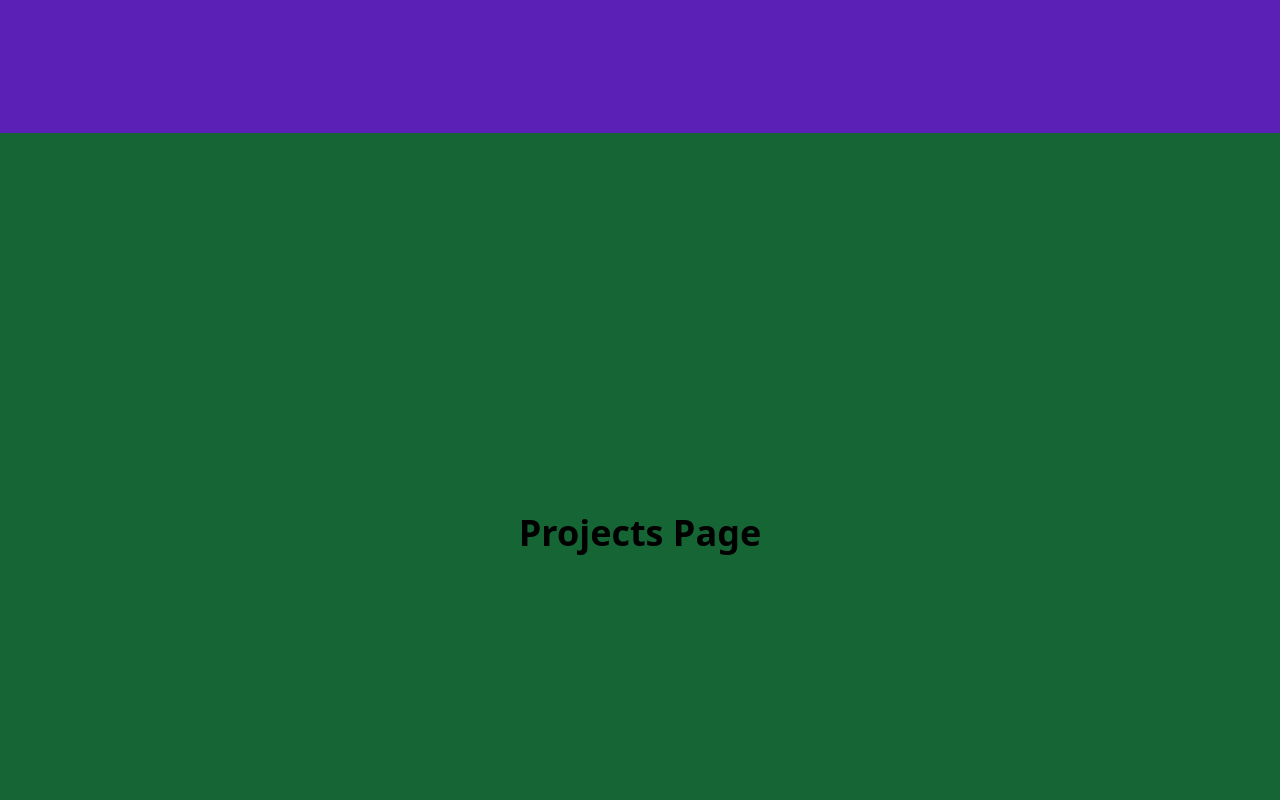
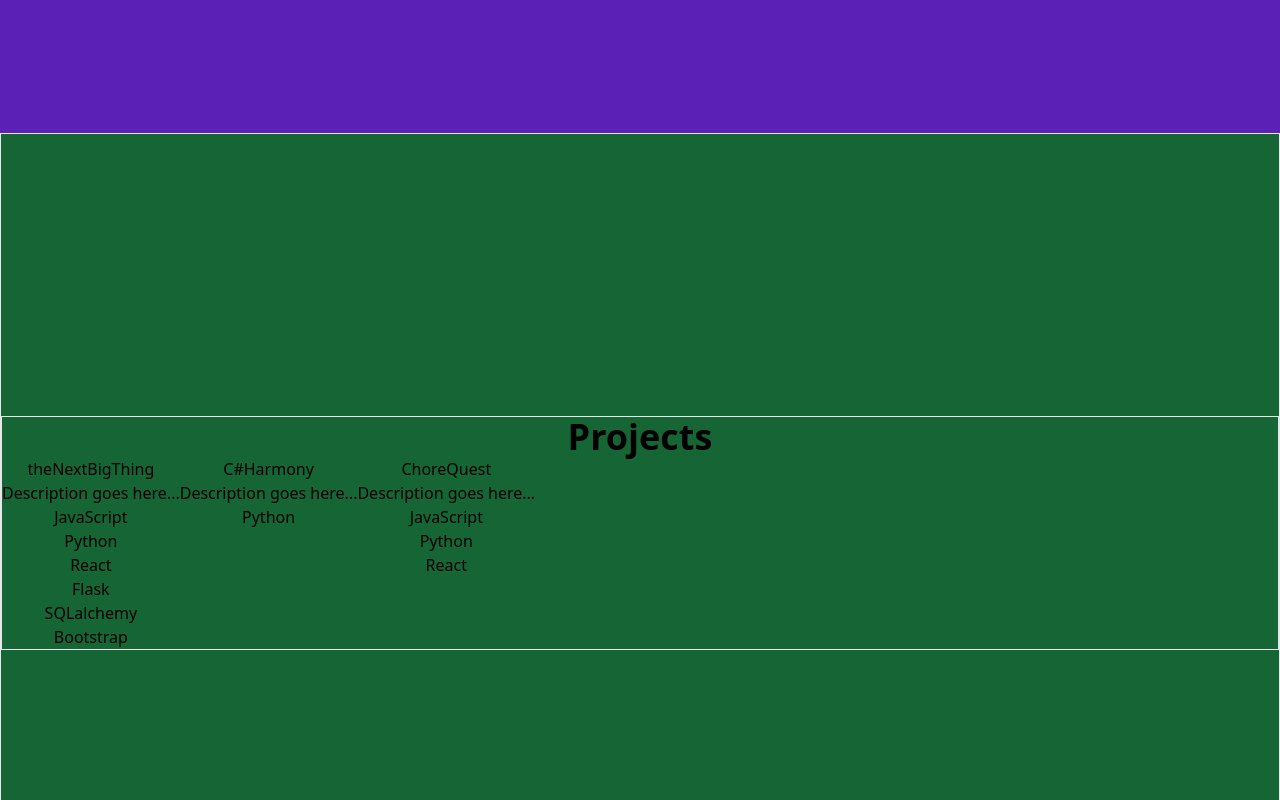
Before and after one commit to Jon-Grabowski/personal-website, a React (Create React App) app: page / in a window 1280 px wide. Shown: the part 1500-2300 px from the top of the page. Built offline with nearby package versions, Linux system fonts and the light colour scheme.

Commit message:
created project card component and projects data file

```diff
--- /dev/null
+++ b/src/components/ProjectCard.js
@@ -0,0 +1,20 @@
+import React from 'react'
+
+function ProjectCard({project}) {
+    const {title, description, tech, github, image} = project
+
+    const techList = tech.map(name => <li>{name}</li>)
+    return (
+        <div>
+            <p>{title}</p>
+            <p>{description}</p>
+            <ul>
+                {techList}
+            </ul>
+            <p>{github}</p>
+            <p>{image}</p>
+        </div>
+    )
+}
+
+export default ProjectCard
--- a/src/components/Projects.js
+++ b/src/components/Projects.js
@@ -1,14 +1,22 @@
 import React from 'react'
+import { projects } from './../siteData.js'
+import ProjectCard from './ProjectCard.js'
 
 function Projects() {
-
-return (
-    <div className='h-screen bg-green-800 flex items-center justify-center' id='projects'>
-        <div className='container text-center'>
-            <h1 className='text-4xl font-bold'>Projects Page</h1>
+    const projectCards = projects.map(project => {
+        return <ProjectCard key={project.id} project={project}/>
+    })
+    console.log(projectCards)
+    return (
+        <div className='h-screen bg-green-800 flex items-center justify-center border' id='projects'>
+            <div className='container text-center border'>
+                <h1 className='text-4xl font-bold'>Projects</h1>
+                <div className='flex'>
+                    {projectCards}
+                </div>
+            </div>
         </div>
-    </div>
-)
+    )
 }
 
 export default Projects
--- /dev/null
+++ b/src/siteData.js
@@ -0,0 +1,29 @@
+
+const projects = [
+    {
+        id: 1,
+        title: 'theNextBigThing',
+        description: 'Description goes here...',
+        tech: ['JavaScript', 'Python', 'React', 'Flask', 'SQLalchemy', 'Bootstrap'],
+        github: '',
+        image: ''
+    },
+    {
+        id: 2,
+        title: 'C#Harmony',
+        description: 'Description goes here...',
+        tech: ['Python'],
+        github: '',
+        image: ''
+    },
+    {
+        id: 3,
+        title: 'ChoreQuest',
+        description: 'Description goes here...',
+        tech: ['JavaScript', 'Python', 'React'],
+        github: '',
+        image: ''
+    }
+]
+
+export { projects }
```
